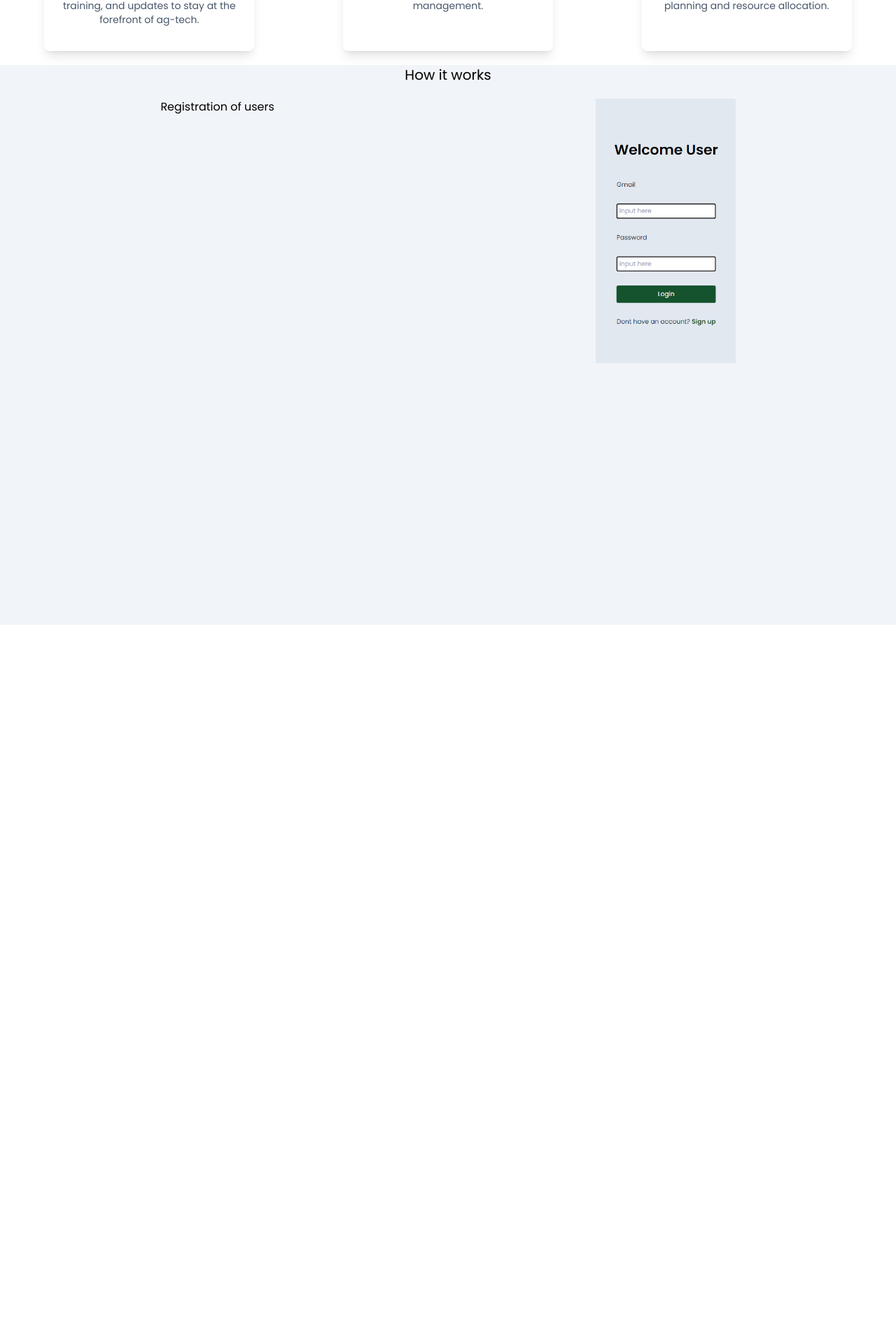
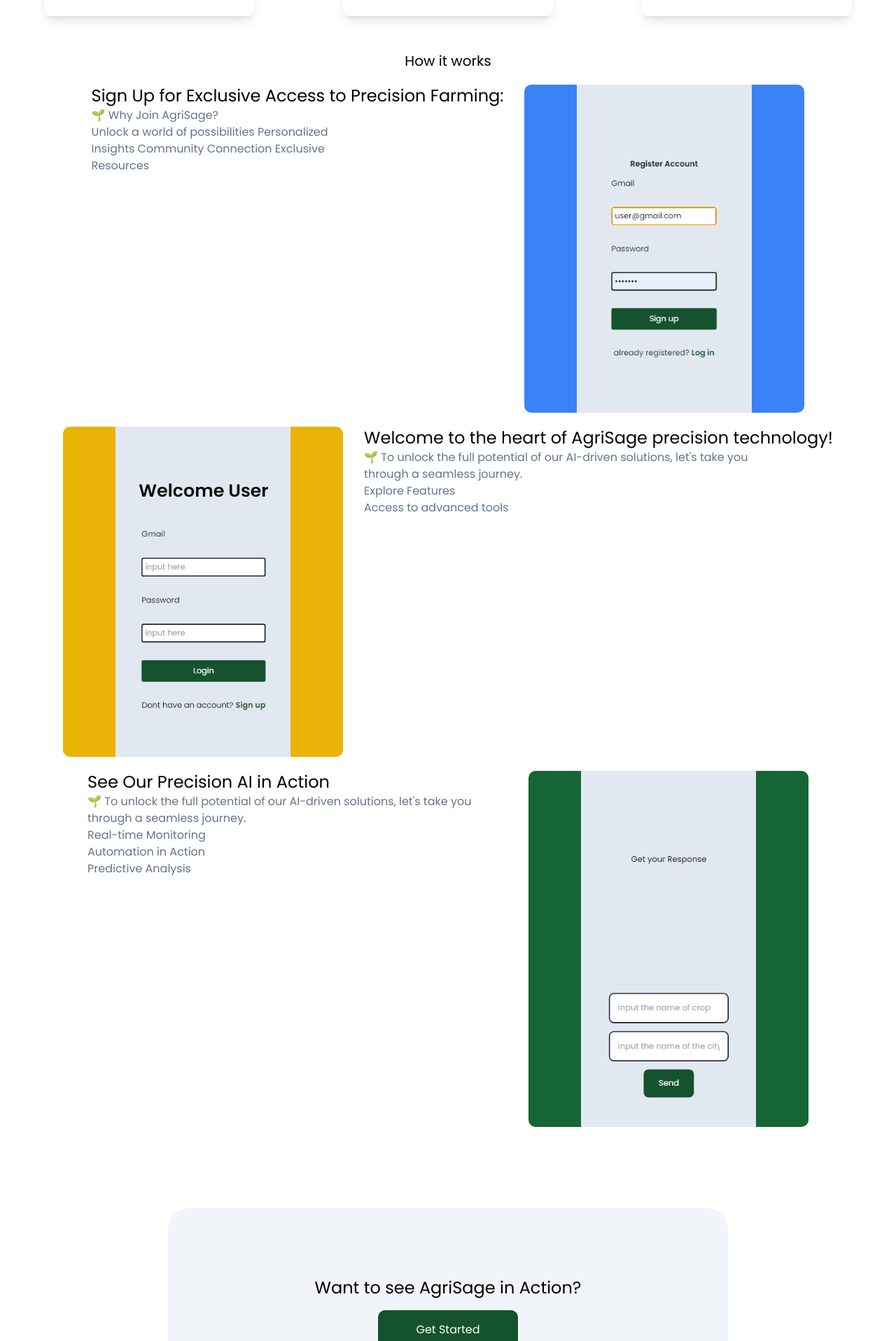
Before and after one commit to Thintalltom/Farmers-Precision, a React (Vite) app in the folder farmers-precision/: page / in a window 1280 px wide. Shown: the part 651-2568 px from the top of the page at 70% size. Before the commit the page ends 1544 px from the top, so only its background shows below. Built offline with nearby package versions, Linux system fonts and the light colour scheme; no server answers.

Commit message:
added new features

```diff
--- a/farmers-precision/src/Firebase/userContext.jsx
+++ b/farmers-precision/src/Firebase/userContext.jsx
@@ -8,10 +8,12 @@
 } from "firebase/auth";
 export const userContext = createContext();
 export const UserProvider = (props) => {
-  const [user, setUser] = useState(null);
+  const [user, setUser] = useState({});
   const [crop, setCrop] = useState("");
   const [city, setCity] = useState("");
   const [info, setInfo] = useState([]);
+  const [logpassword, setLogPassword] = useState("");
+  const [logemail, setLogEmail] = useState("");
   const signUp = (email, password) => {
     //return the function
     return createUserWithEmailAndPassword(auth, email, password);
@@ -45,7 +47,7 @@
         info,
         setInfo,
         signUp,
-        logOut,
+
       }}
     >
       {props.children}{" "}
--- a/farmers-precision/src/Home.css
+++ b/farmers-precision/src/Home.css
@@ -33,3 +33,17 @@
         display: none;
     }
 }
+.gridSys
+{
+    display: grid;
+    grid-template-columns: auto auto;
+
+    justify-content: center;
+    gap: 30px;
+    margin-top: 20px;
+
+}
+.roundedFig
+{
+    clip-path: circle() !important;
+}
--- a/farmers-precision/src/Home.jsx
+++ b/farmers-precision/src/Home.jsx
@@ -1,12 +1,48 @@
 import React, { useState } from "react";
 import "./Home.css";
-import login from './assets/login.png'
+import login from "./assets/login.png";
+import signup from "./assets/signup.png";
+import response from "./assets/response.png";
+import { Link } from "react-router-dom";
 const Home = () => {
   const [open, setOpen] = useState(false);
 
   const handleClick = () => {
     setOpen(!open);
   };
+  const User = [
+    {
+      photo:
+        "https://media.istockphoto.com/id/1410538853/photo/young-man-in-the-public-park.webp?b=1&s=170667a&w=0&k=20&c=pGdjFVdK-_BhTa6PMy5VNcXdbxVNngzg-OPzMfJKrG8=",
+      text: "ML developer",
+      name: "Shedrack",
+    },
+    {
+      photo:
+        "https://media.istockphoto.com/id/1388645967/photo/pensive-thoughtful-contemplating-caucasian-young-man-thinking-about-future-planning-new.webp?b=1&s=170667a&w=0&k=20&c=iSQUfWESVgOxHtV5X7lrNxxzaf4b7fMrmI3dXxrFNbQ=",
+      text: "Backend Developer",
+      name: "Taiwo",
+    },
+    {
+      photo:
+        "https://media.istockphoto.com/id/1446934118/photo/happy-business-man-listening-to-a-discussion-in-an-office.webp?b=1&s=170667a&w=0&k=20&c=Glt32OkYik_UecuUajJQrY2i52QdwlxSAgXejVrRfqM=",
+      text: "Frontend Developer",
+      name: "Tomide",
+    },
+  ];
+  const [current, setCurrent] = useState(0);
+  const length = User.length;
+  const nextSlides = () => {
+    setCurrent(current === length - 1 ? 0 : current + 1);
+  }; // current slide is equal to zero if length is less than 1 or current is added  1 more
+
+  const prevSlides = () => {
+    setCurrent(current === 0 ? length - 1 : current - 1);
+  }; // current slide is equal to zero if length is less than 1 or current is less than 1
+
+  if (!Array.isArray(User) || User.length <= 0) {
+    return User; ///this states that if the user.length is empty it is expected to return user again
+  }
   return (
     <div className="home1">
       <div className="bg-green-700 h-[70vh]">
@@ -77,9 +113,7 @@
           </div>
         </div>
 
-
-
-        <div className="mt-[100px]">
+        <div className="mt-[50px]">
           <p className="text-center text-2xl  text-slate-200">Key Features</p>
           <div className="flex justify-around mt-4">
             <div className="bg-white p-4 w-[300px] text-center h-[200px] rounded-lg shadow-lg">
@@ -110,13 +144,143 @@
           </div>
         </div>
 
-        <div className="bg-slate-100 h-[800px]">
-            <p className="text-center mt-[20px] text-xl ">How it works</p>
+        <div className="  mt-[30px]">
+          <p className="text-center mt-[20px] text-xl mt-[50px]">
+            How it works
+          </p>
 
-            <div className="flex justify-around mt-[20px]">
-                <p>Registration of users</p>
-            <img src={login}  className='w-[200px]' />
+          <div className=" gridSys">
+            <div className="">
+              <p className="text-2xl ">
+                Sign Up for Exclusive Access to Precision Farming:
+              </p>
+              <p className="text-slate-500">🌱 Why Join AgriSage?</p>
+              <p className=" w-[400px] text-slate-500">
+                Unlock a world of possibilities Personalized Insights Community
+                Connection Exclusive Resources
+              </p>
             </div>
+            <div className="bg-blue-500 w-[400px] rounded-[10px] flex justify-center">
+              <img src={signup} className="w-[250px]" />
+            </div>
+          </div>
+
+          <div className="gridSys">
+            <div className="bg-yellow-500 w-[400px] rounded-[10px] flex justify-center">
+              <img src={login} className="w-[250px]" />
+            </div>
+            <div className="">
+              <p className="text-2xl ">
+                Welcome to the heart of AgriSage precision technology!
+              </p>
+              <p className="text-slate-500  w-[600px]">
+                🌱 To unlock the full potential of our AI-driven solutions,
+                let's take you through a seamless journey.
+              </p>
+              <p className=" w-[500px] text-slate-500">
+                Explore Features <br />
+                Access to advanced tools
+              </p>
+            </div>
+          </div>
+
+          <div className="gridSys">
+            <div className="">
+              <p className="text-2xl ">See Our Precision AI in Action</p>
+              <p className="text-slate-500  w-[600px]">
+                🌱 To unlock the full potential of our AI-driven solutions,
+                let's take you through a seamless journey.
+              </p>
+              <p className=" w-[500px] text-slate-500">
+                Real-time Monitoring <br />
+                Automation in Action <br />
+                Predictive Analysis
+              </p>
+            </div>
+
+            <div className=" bg-green-800 w-[400px] rounded-[10px] flex justify-center">
+              <img src={response} className="w-[250px] " />
+            </div>
+          </div>
+        </div>
+
+        <div className="flex justify-center p-4 items-center align-center">
+          <div className="CTA flex-col bg-slate-100 rounded-[30px] mt-[100px] h-[300px] w-[800px] flex justify-center align-center items-center ">
+            <p className="text-center text-2xl">
+              Want to see AgriSage in Action?
+            </p>
+            <Link to="/signup">
+              <button className="mt-4 bg-green-900 text-white w-[200px] p-4 rounded-[10px] hover:bg-green-700">
+                Get Started
+              </button>
+            </Link>
+          </div>
+        </div>
+
+        <div className="text-center mt-[50px] h-[50vh]">
+          <p>About us</p>
+          <p>Agrisage is created by three tremendous people </p>
+          <div>
+            <div className="justify-center max-w-[auto]  gap-9 p-[10px]">
+              <button
+                onClick={prevSlides}
+                className="mr-[10px] text-lg  font-extrabold text-slate-300"
+              >
+                <p>Back</p>
+              </button>
+              <button
+                onClick={nextSlides}
+                className="ml-[10px] text-lg font-extrabold text-slate-300"
+              >
+                <p>Next</p>
+              </button>
+            </div>
+            {User.map((user, index) => (
+              <div className="flex  items-center align-center justify-center max-w-[auto] ">
+                {index === current && (
+                  <div key={index} className="">
+                    <div className="flex flex-col text-center items-center">
+                      <img
+                        src={user.photo}
+                        className="max-w-[300px] roundedFig"
+                      />
+                      <p className="text-xl font-extrabold mt-[30px] text-center">
+                        {user.name}
+                      </p>
+                      <p className="max-w-[30rem] p-[10px]">{user.text}</p>
+                    </div>
+                  </div>
+                )}
+              </div>
+            ))}
+          </div>
+        </div>
+
+        <div className="bg-slate-200 h-[20vh]  p-4 mt-[40px]">
+            <div className="flex justify-around mt-4">
+                <div>
+                    <p>About us</p>
+                    <p>Shedrack - ML Engineer</p>
+                    <p>Ayomide - Backend developer</p>
+                    <p>Tomide - Frontend developer</p>
+                </div>
+
+                <div>
+                    <p>Contact us</p>
+                    <p>shedrack@gmail.com</p>
+                    <p>ayomide@gmail.com</p>
+                    <p>tomide@gmail.com</p>
+                </div>
+
+                <div>
+                    <p>Connect with us</p>
+                    <p>shedrack@gmail.com</p>
+                    <p>ayomide@gmail.com</p>
+                    <p>tomide@gmail.com</p>
+                </div>
+
+            </div>
+
         </div>
       </div>
     </div>
--- a/farmers-precision/src/Login.jsx
+++ b/farmers-precision/src/Login.jsx
@@ -4,7 +4,7 @@
 import { userContext } from "./Firebase/userContext";
 
 const Login = () => {
-  const { login, logError } = useContext(userContext);
+  const { login, logError, user } = useContext(userContext);
   const navigate = useNavigate();
 
   const [logpassword, setLogPassword] = useState("");
@@ -15,7 +15,7 @@
     try {
       await login(logemail, logpassword);
       navigate("/query");
-      console.log(logemail)
+      console.log(user)
       setLoading(!loading)
     } catch (err) {
       console.log(err.message);
--- a/farmers-precision/src/QueryBox.jsx
+++ b/farmers-precision/src/QueryBox.jsx
@@ -1,5 +1,6 @@
 import React, { useState, useContext, useEffect } from "react";
 import { userContext } from "./Firebase/userContext";
+import { useNavigate } from "react-router-dom";
 import Axios from "axios";
 const QueryBox = () => {
   const {
@@ -10,6 +11,7 @@
     info,
     setInfo,
     logOut,
+    user
   } = useContext(userContext);
   const getCity = (e) => {
       setCity(e.target.value)
@@ -17,6 +19,7 @@
   const getCrop = (e) => {
       setCity(e.target.value)
   }
+  console.log(user)
   //const addInfo = (e) => {
     //let formData = new FormData();//create a new form
   //  formData.append("crop", crop);//add the data into teh form by simply appending
@@ -34,8 +37,24 @@
 
   //  });
  // };
+
+ const navigate = useNavigate()
+ const handleSignout = async () => {
+  try {
+    await logOut();
+    navigate("/");
+  } catch (error) {
+    console.log(error);
+  }
+};
   return (
     <div className="bg-slate-200 h-[100vh] ">
+      <button
+        className="p-4 bg-slate-500 text-white  rounded "
+        onClick={handleSignout}
+      >
+        Logout{" "}
+      </button>
       <div className="flex items-center  h-[50vh] justify-center align-center">
         <p>Get your Response </p>
       </div>
```
